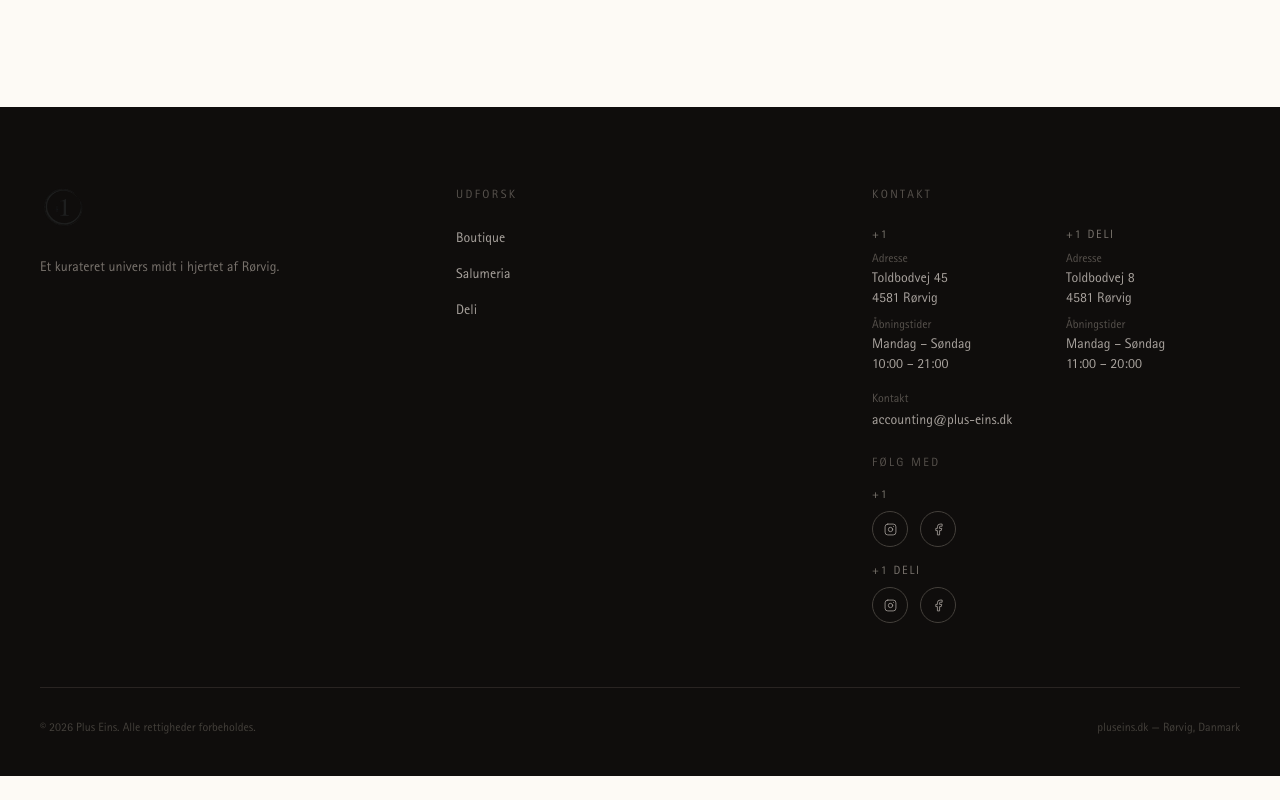
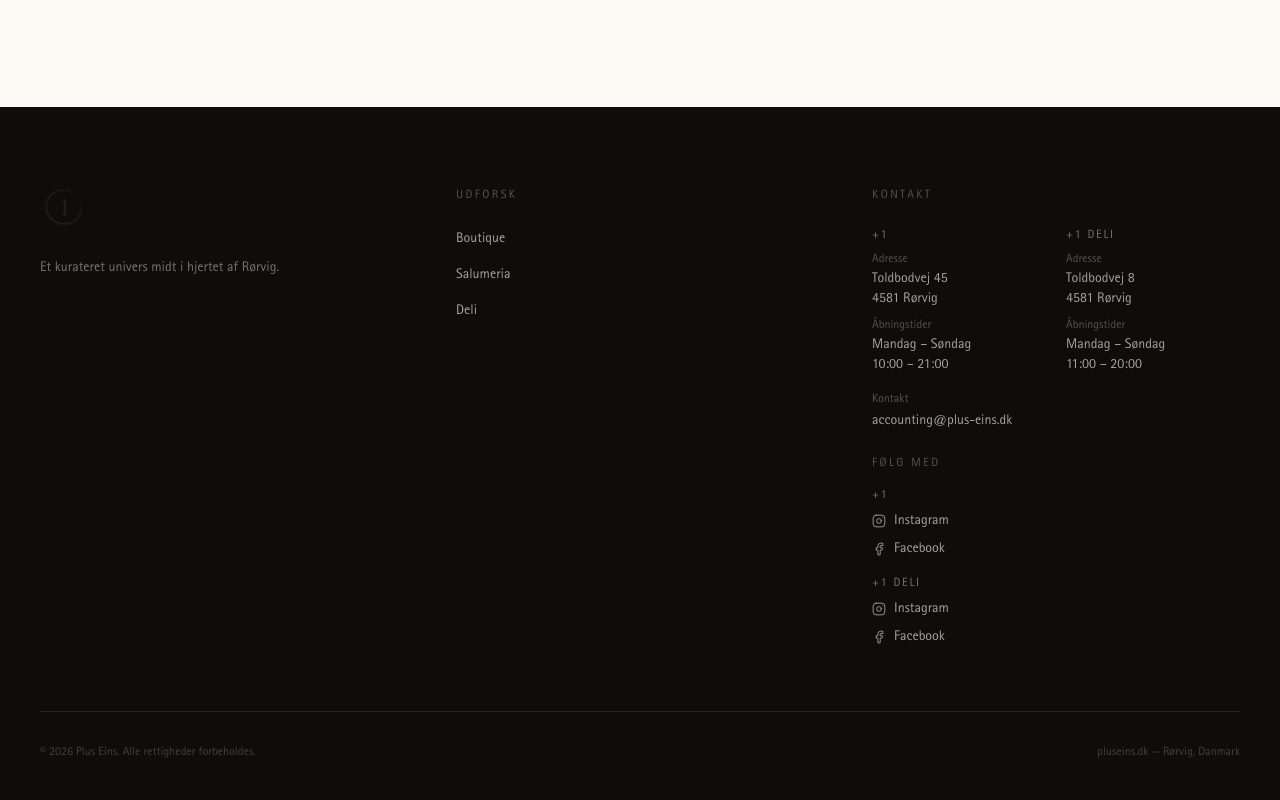
Before and after one commit to mariusaagesen/PLUSEINS, a React (Vite) app: page /deli in a window 1280 px wide. Shown: the part 1300-2100 px from the top of the page. Before the commit the page ends 2076 px from the top, so only its background shows below. Built offline with nearby package versions, Linux system fonts and the light colour scheme.

Commit message:
Update footer social links format

```diff
--- a/src/components/Footer.tsx
+++ b/src/components/Footer.tsx
@@ -76,23 +76,27 @@ export default function Footer() {
                 <div className="space-y-4">
                   <div>
                     <p className="text-xs font-sans tracking-[0.15em] uppercase text-stone-500 mb-2">{t.footer.plusEins.title}</p>
-                    <div className="flex gap-3">
-                      <a href="https://instagram.com/pluseins.dk" target="_blank" rel="noopener noreferrer" aria-label="Instagram" className="w-9 h-9 border border-stone-700 rounded-full flex items-center justify-center hover:border-stone-400 hover:text-stone-200 transition-colors">
-                        <Instagram size={13} strokeWidth={1.5} />
+                    <div className="flex flex-col gap-2">
+                      <a href="https://instagram.com/pluseins.dk" target="_blank" rel="noopener noreferrer" className="flex items-center gap-2 text-sm font-sans font-light text-stone-400 hover:text-stone-200 transition-colors">
+                        <Instagram size={14} strokeWidth={1.5} />
+                        Instagram
                       </a>
-                      <a href="https://www.facebook.com/profile.php?id=61577638444114" target="_blank" rel="noopener noreferrer" aria-label="Facebook" className="w-9 h-9 border border-stone-700 rounded-full flex items-center justify-center hover:border-stone-400 hover:text-stone-200 transition-colors">
-                        <Facebook size={13} strokeWidth={1.5} />
+                      <a href="https://www.facebook.com/profile.php?id=61577638444114" target="_blank" rel="noopener noreferrer" className="flex items-center gap-2 text-sm font-sans font-light text-stone-400 hover:text-stone-200 transition-colors">
+                        <Facebook size={14} strokeWidth={1.5} />
+                        Facebook
                       </a>
                     </div>
                   </div>
                   <div>
                     <p className="text-xs font-sans tracking-[0.15em] uppercase text-stone-500 mb-2">{t.footer.deli.title}</p>
-                    <div className="flex gap-3">
-                      <a href="https://www.instagram.com/pluseins_deli" target="_blank" rel="noopener noreferrer" aria-label="Instagram" className="w-9 h-9 border border-stone-700 rounded-full flex items-center justify-center hover:border-stone-400 hover:text-stone-200 transition-colors">
-                        <Instagram size={13} strokeWidth={1.5} />
+                    <div className="flex flex-col gap-2">
+                      <a href="https://www.instagram.com/pluseins_deli" target="_blank" rel="noopener noreferrer" className="flex items-center gap-2 text-sm font-sans font-light text-stone-400 hover:text-stone-200 transition-colors">
+                        <Instagram size={14} strokeWidth={1.5} />
+                        Instagram
                       </a>
-                      <a href="https://www.facebook.com/profile.php?id=61591412867548" target="_blank" rel="noopener noreferrer" aria-label="Facebook" className="w-9 h-9 border border-stone-700 rounded-full flex items-center justify-center hover:border-stone-400 hover:text-stone-200 transition-colors">
-                        <Facebook size={13} strokeWidth={1.5} />
+                      <a href="https://www.facebook.com/profile.php?id=61591412867548" target="_blank" rel="noopener noreferrer" className="flex items-center gap-2 text-sm font-sans font-light text-stone-400 hover:text-stone-200 transition-colors">
+                        <Facebook size={14} strokeWidth={1.5} />
+                        Facebook
                       </a>
                     </div>
                   </div>
```
